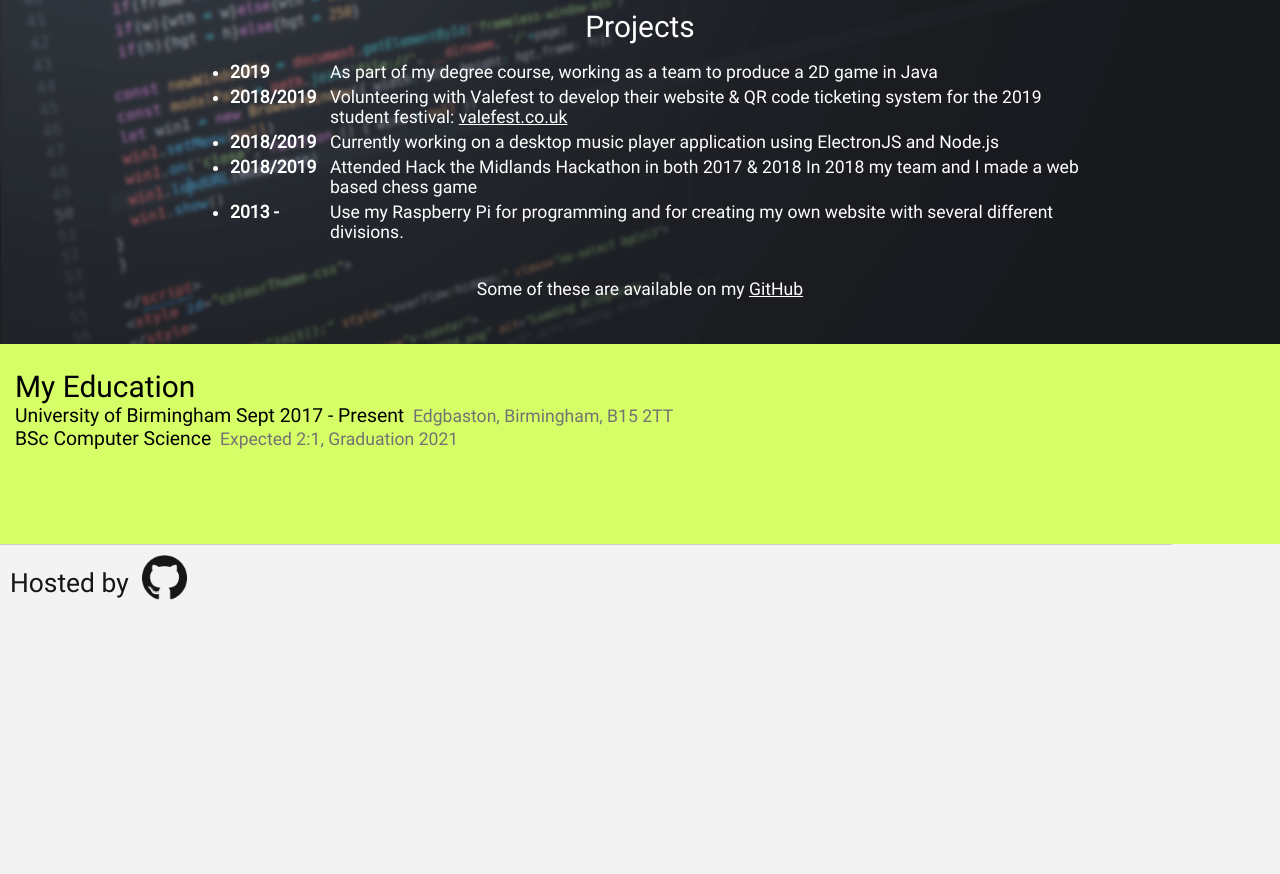
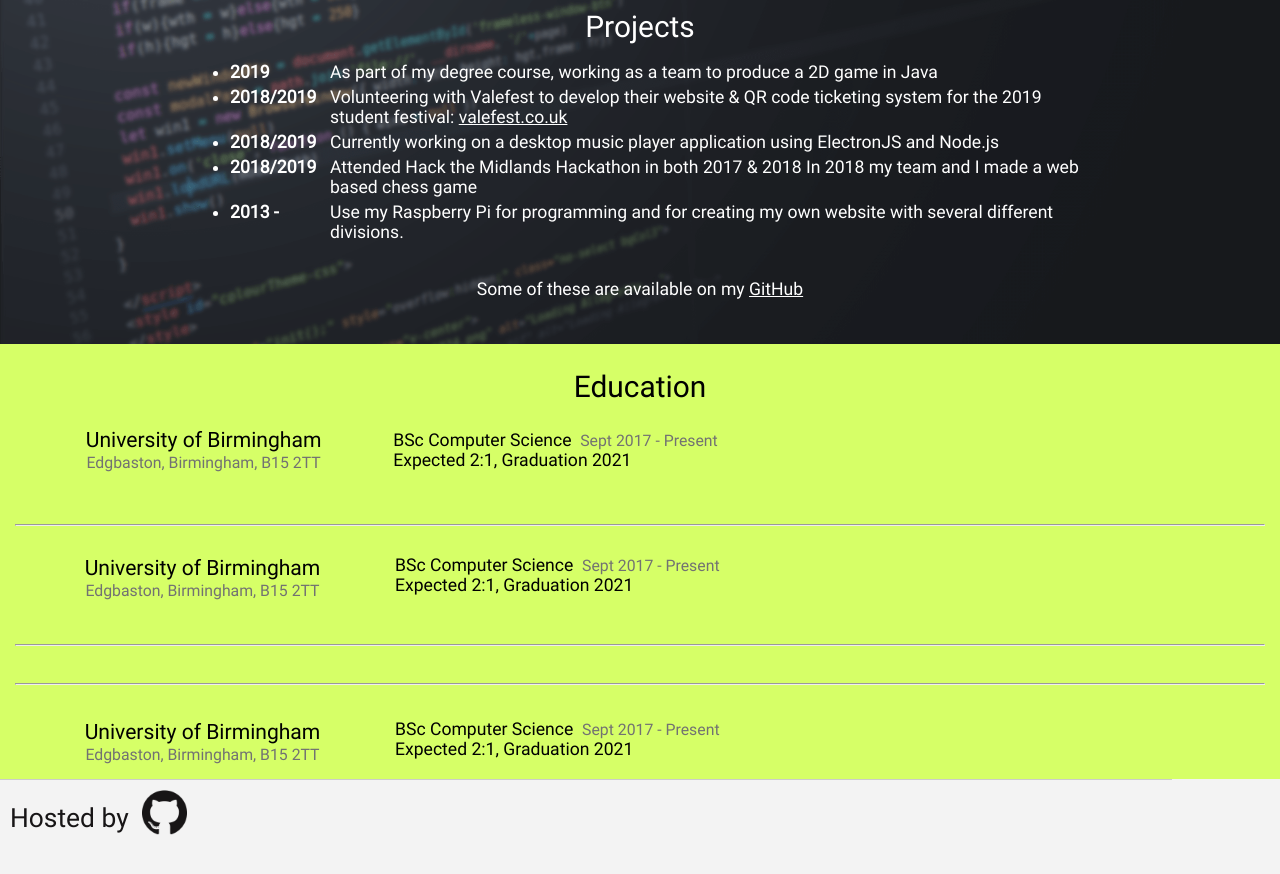
Before and after one commit to dcdanny/dcdanny.github.io, a Jekyll site: the page built from index.md, in a window 1280 px wide and 900 px high, scrolled down 1398 px. Shown: the top 874 px of the window. Built offline with Jekyll 4.4.1, drawn with Linux system fonts in a browser that asks for light colours; before the commit the page ends 2063 px from its top, so only the background shows below that.

Commit message:
Education section updated

```diff
--- a/_layouts/homeq.html
+++ b/_layouts/homeq.html
@@ -27,7 +27,7 @@ function genCon(){
 	<div class="container" style="height:200px;background-color:#FFF;color:#727272;"><div class="container-inner">
 		<table style="width:100%;">
 		<tr><td style="width:50%;min-width:80px;text-align: center;">
-			<span style="font-size:170%;">Daniel Clarke</span>
+			<span class="headtext">Daniel Clarke</span>
 		</td><td style="min-width:275px;width:50%;">
 			<div class="contact-item">
 					<img src="/assets/location.png" alt="Location" style="width:40px;">
@@ -60,7 +60,7 @@ function genCon(){
 <div class="container fixedImg" style="height:0%;background-image:url('/assets/codeWallpaper.png');background-color: #333;padding:0;">
 	<!--Semi Transparent Overlay-->
 	<div class="container-inner" style="height:100%;background-color:rgba(0,0,0,0.4);color:#FFFFFF;text-align:center;">
-		<span style="font-size:170%;">Technical Skills</span>
+		<span class="headtext">Technical Skills</span>
 		<taglist>
 			<ul>
 				<li>HTML</li><li>CSS</li><li>PHP</li><li>Javascript</li><li>Node.js</li>
@@ -75,7 +75,7 @@ function genCon(){
 				<li>Linux</li><li>Windows</li>
 			</ul>
 		</taglist>
-		<span style="font-size:170%;">Projects</span>
+		<span class="headtext">Projects</span>
 		<dateList style="text-align: left;">
 			<ul>
 				<li><span>2019 </span>As part of my degree course, working as a team to produce a 2D game in Java</li>
@@ -88,18 +88,49 @@ function genCon(){
 		</dateList>
 		Some of these are available on my <u><a href="https://github.com/dcdanny">GitHub</a></u>
 		<br><br>
-		<div style="width:50%;float:right;font-size:110%;color:#727272;">
+		<div style="width:50%;float:right;font-size:110%;color:#727272;" class="subText">
 
 		</div>
 	</div>
 </div>
 <div class="container" style="height:200px;background-color:#d6ff67;"><div class="container-inner">
-	<span style="font-size:170%;">My Education</span><br>
-	<span style="font-size:110%;">University of Birmingham Sept 2017 - Present</span>&nbsp;
-	<span style="color:#727272;">Edgbaston, Birmingham, B15 2TT</span><br>
+	<span class="headtext">Education</span><br>
 
-	<span style="font-size:110%;">BSc Computer Science</span>&nbsp;
-	<span style="color:#727272;">Expected 2:1, Graduation 2021</span><br>
+	<table style="width:100%;">
+		<tr><td style="width:30%;min-width:120px;text-align: center;">
+			<span class="largetext">University of Birmingham</span><br>
+			<span class="subText">Edgbaston, Birmingham, B15 2TT</span><br>
+		</td><td style="width:70%;">
+			<span style="">BSc Computer Science</span>&nbsp;
+			<span class="subText">Sept 2017 - Present</span><br>
+			<span class="">Expected 2:1, Graduation 2021</span><br>
+		</td></tr>
+	</table>
+<br><br><hr><br>
+		<div style="width:30%;min-width:120px;text-align:center;float:left;margin-right:5px;">
+			<span class="largetext">University of Birmingham</span><br>
+			<span class="subText">Edgbaston, Birmingham, B15 2TT</span><br>
+		</div><div style="width:70%;">
+			<span style="">BSc Computer Science</span>&nbsp;
+			<span class="subText">Sept 2017 - Present</span><br>
+			<span class="">Expected 2:1, Graduation 2021</span><br>
+		</div>
+<br><br><hr><br><hr><br>
+
+	<div style="width:30%;min-width:130px;float:left;text-align:center;">
+	<div style="margin: 5px;">
+			<span class="largetext">University of Birmingham</span><br>
+			<span class="subText">Edgbaston, Birmingham, B15 2TT</span><br>
+		</div>
+	</div>
+	<div style="width:70%;float:left;margin-bottom:5px;">
+		<div style="margin: 5px;">
+			<span style="">BSc Computer Science</span>&nbsp;
+			<span class="subText">Sept 2017 - Present</span><br>
+			<span class="">Expected 2:1, Graduation 2021</span><br>
+		</div>
+	</div>
+	<br><br>
 
 </div></div>
 <!--
```
